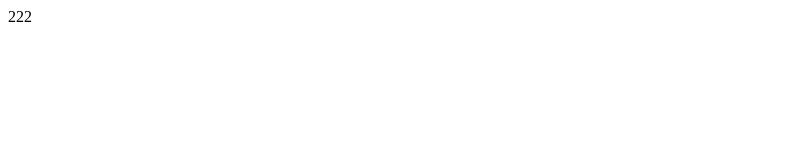
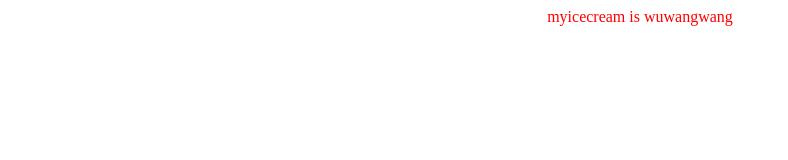
Before and after one commit to LovingInJava/LovingInJava, a plain HTML site: page index.html in a window 1280 px wide. Shown: the whole page, without its empty margins (0-788 px from the left). Drawn offline with Linux system fonts and the light colour scheme.

Commit message:
Update index.html

```diff
--- a/index.html
+++ b/index.html
@@ -1,8 +1,8 @@
 <html style="overflow-x:auto;overflow-y:auto;">
 <head>
-	<title>111</title>
+	<title>myicecream</title>
 </head>
-<body>
-	222
+<body style="text-align:center;">
+	<font color="#FF0000">myicecream is wuwangwang</font>
 </body>
 </html>
```
